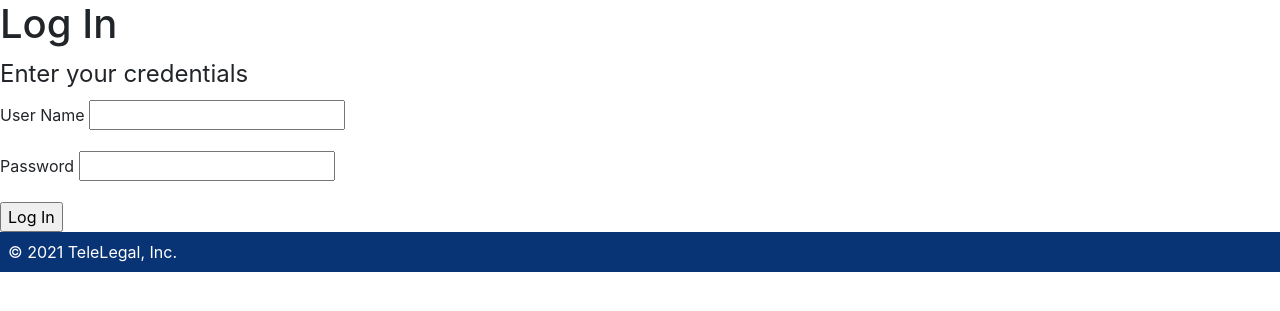
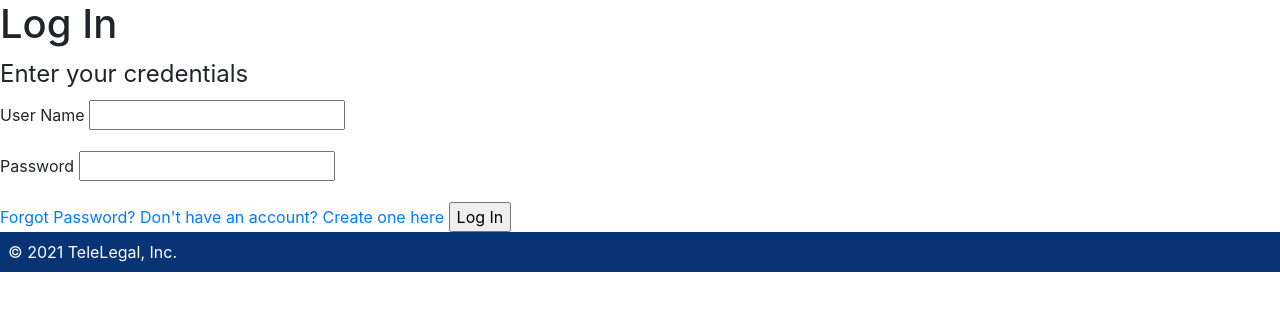
Before and after one commit to GSPuniani/TeleLegal-BEW-Final, a Flask app: page /login in a window 1280 px wide. Shown: the part 104-415 px from the top of the page. Run offline with Flask 2, Linux system fonts and the light colour scheme; some libraries are stand-ins or nearby versions.

Commit message:
Added password support links to login page

```diff
--- a/telelegal_app/templates/login.html
+++ b/telelegal_app/templates/login.html
@@ -23,6 +23,10 @@
             <li class="error">{{ error }}</li>
         {% endfor %}
         </ul>
+
+        <a href="#" style="margin-bottom: 5%;">Forgot Password?</a>
+
+        <a href="./signup.html" style="margin-bottom: 5%;">Don't have an account? Create one here</a>
 
         {{ form.submit }}
     </fieldset>
```
Also changed, not shown: telelegal_app/static/assets/background-img.jpg (deleted), 1 other file.
